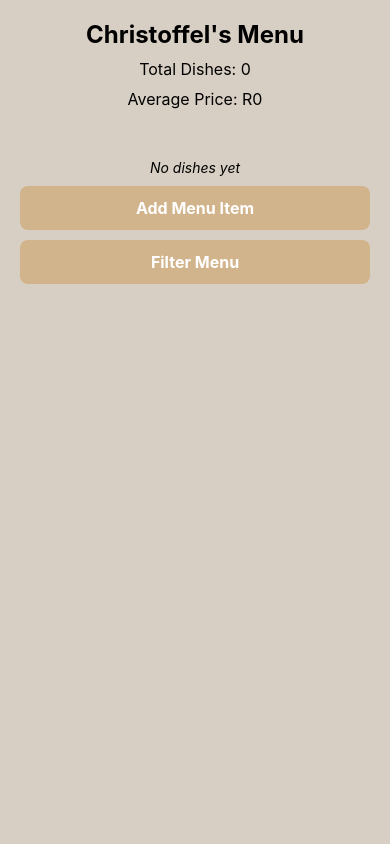
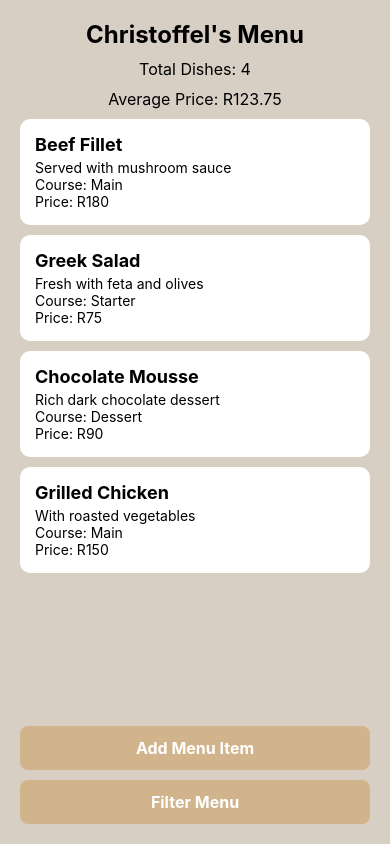
Before and after one commit to Natz-reddy/part-2, a React Native app: screen / in a window 390 px wide. Built offline with nearby package versions, Linux system fonts and the light colour scheme.

Commit message:
Loads menu(template)
add useeffect to put in 4 default meals if menu is empty on first load.makes sure sumthing shows up.

```diff
--- a/HomeScreen.js
+++ b/HomeScreen.js
@@ -9,6 +9,15 @@ export default function HomeScreen({ navigation, route, menuItems, setMenuItems
     { id: '3', name: 'Chocolate Mousse', description: 'Rich dark chocolate dessert', course: 'Dessert', price: 90 },
     { id: '4', name: 'Grilled Chicken', description: 'With roasted vegetables', course: 'Main', price: 150 },
   ];
+
+
+  useEffect(() => {
+    if (menuItems.length === 0) {
+      setMenuItems(presetMenu);
+    }
+  }, []);
+
+
   useEffect(() => {
     if (route.params?.newItem) {
       setMenuItems((prevItems) => [...prevItems, route.params.newItem]);
```
